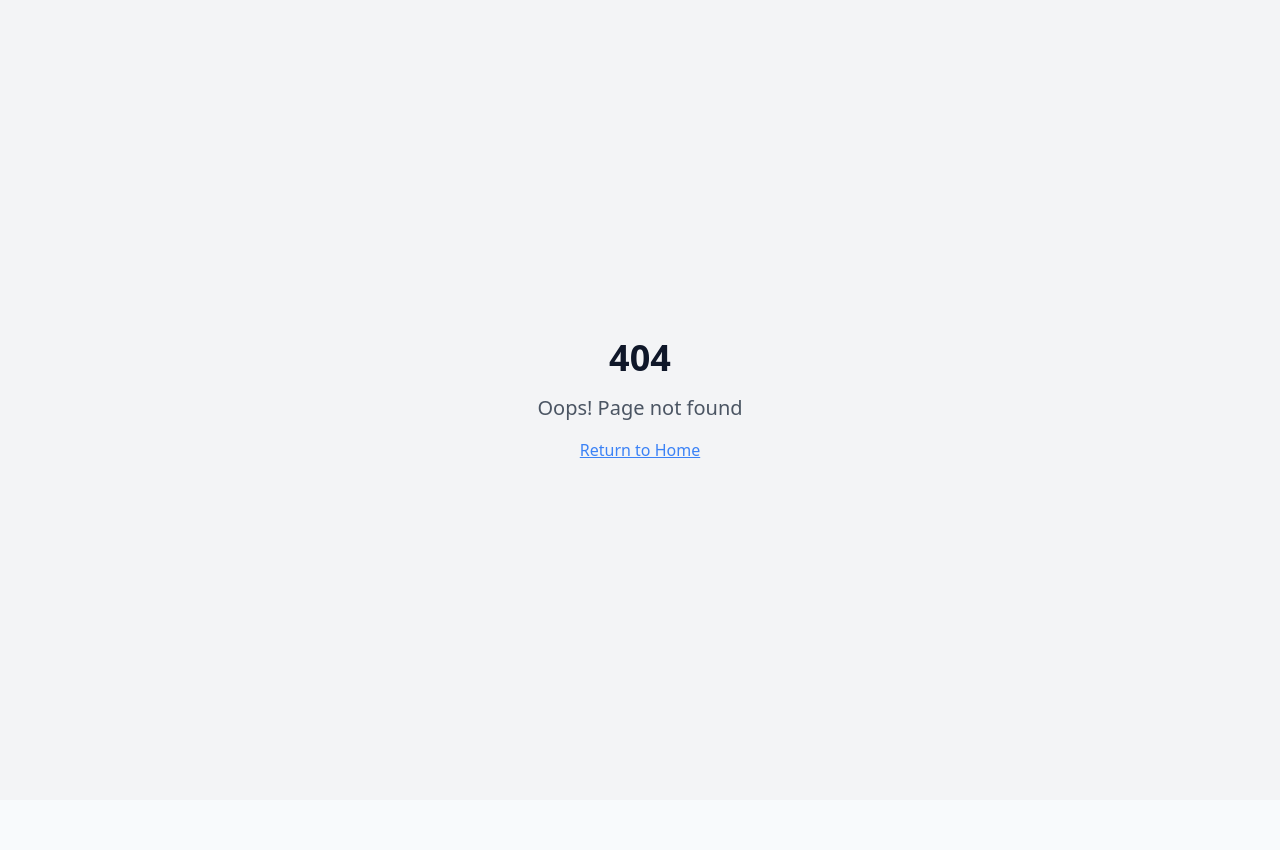
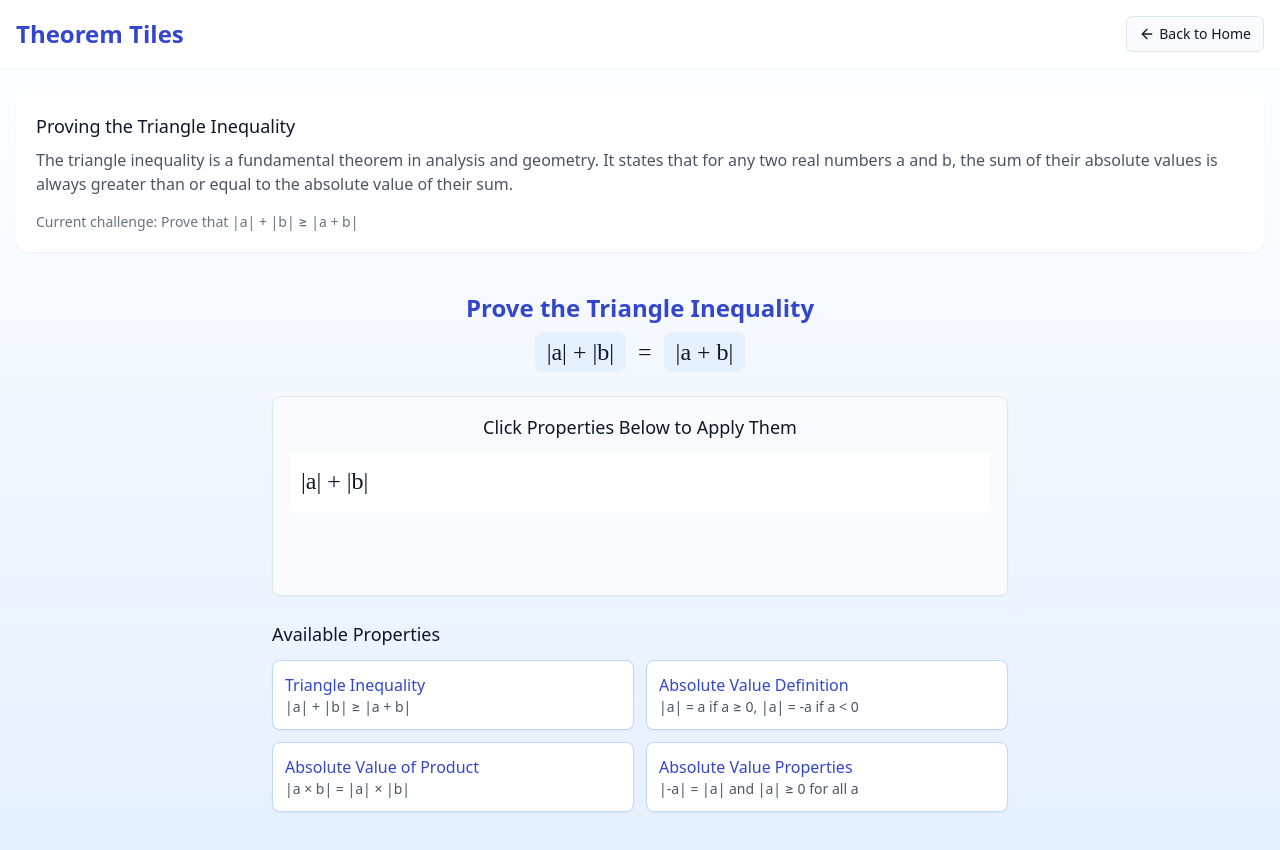
Before and after one commit to jacobsus7/theorem-tiles-interactive, a React (Vite) app: page /triangle-inequality in a window 1280 px wide. Before the commit this address had no page. Before the commit the page ends 800 px from the top, so only its background shows below. Built offline with nearby package versions, Linux system fonts and the light colour scheme.

Commit message:
Add theorem completion validation and triangle inequality theorem
- Validate theorem completion after each step.
- Add a new theorem for the triangle inequality.
- Include necessary inequality axioms.

```diff
--- a/src/App.tsx
+++ b/src/App.tsx
@@ -7,6 +7,7 @@ import { BrowserRouter, Routes, Route } from "react-router-dom";
 import Index from "./pages/Index";
 import NotFound from "./pages/NotFound";
 import InverseProductTheorem from "./pages/InverseProductTheorem";
+import TriangleInequality from "./pages/TriangleInequality";
 
 const queryClient = new QueryClient();
 
@@ -19,6 +20,7 @@ const App = () => (
         <Routes>
           <Route path="/" element={<Index />} />
           <Route path="/inverse-product" element={<InverseProductTheorem />} />
+          <Route path="/triangle-inequality" element={<TriangleInequality />} />
           {/* ADD ALL CUSTOM ROUTES ABOVE THE CATCH-ALL "*" ROUTE */}
           <Route path="*" element={<NotFound />} />
         </Routes>
--- a/src/data/theorems.ts
+++ b/src/data/theorems.ts
@@ -1,3 +1,4 @@
+
 import { Theorem, Property } from "../types/theorem";
 
 // Define the available properties (axioms)
@@ -37,6 +38,31 @@ export const properties: Property[] = [
     name: "Associative Property of Multiplication",
     description: "a × (b × c) = (a × b) × c",
   },
+  {
+    id: "mult_identity",
+    name: "Multiplicative Identity",
+    description: "a × 1 = a and 1 × a = a",
+  },
+  {
+    id: "triangle_inequality",
+    name: "Triangle Inequality",
+    description: "|a| + |b| ≥ |a + b|",
+  },
+  {
+    id: "abs_definition",
+    name: "Absolute Value Definition",
+    description: "|a| = a if a ≥ 0, |a| = -a if a < 0",
+  },
+  {
+    id: "abs_mult",
+    name: "Absolute Value of Product",
+    description: "|a × b| = |a| × |b|",
+  },
+  {
+    id: "abs_properties",
+    name: "Absolute Value Properties",
+    description: "|-a| = |a| and |a| ≥ 0 for all a",
+  },
 ];
 
 // Define our theorems
@@ -56,6 +82,17 @@ export const theorems: Theorem[] = [
     initialExpression: "a×b×(a^-1)×(b^-1)",
     targetExpression: "1",
     availableProperties: properties,
+    steps: [],
+    isComplete: false,
+  },
+  {
+    id: "triangle_inequality",
+    title: "Prove the Triangle Inequality",
+    initialExpression: "|a| + |b|",
+    targetExpression: "|a + b|",
+    availableProperties: properties.filter(p =>
+      ["triangle_inequality", "abs_definition", "abs_mult", "abs_properties"].includes(p.id)
+    ),
     steps: [],
     isComplete: false,
   },
@@ -131,24 +168,40 @@ export const applyProperty = (
     };
   }
 
-  if (expression === "a×1×(a^-1)" && propertyId === "mult_comm") {
+  if (expression === "a×1×(a^-1)" && propertyId === "mult_identity") {
     return {
-      newExpression: "a×(a^-1)×1",
-      explanation: "Applied commutativity of multiplication to reorder terms"
+      newExpression: "a×(a^-1)",
+      explanation: "Applied multiplicative identity: a×1 = a"
     };
   }
 
-  if (expression === "a×(a^-1)×1" && propertyId === "mult_inverse") {
+  if (expression === "a×(a^-1)" && propertyId === "mult_inverse") {
     return {
-      newExpression: "1×1",
+      newExpression: "1",
       explanation: "Applied multiplicative inverse: a×(a^-1) = 1"
     };
   }
 
-  if (expression === "1×1" && propertyId === "mult_inverse") {
+  // Fix for 1×1 = 1
+  if (expression === "1×1" && propertyId === "mult_identity") {
     return {
       newExpression: "1",
       explanation: "Applied multiplicative identity: 1×1 = 1"
+    };
+  }
+
+  // Triangle inequality theorem
+  if (expression === "|a| + |b|" && propertyId === "triangle_inequality") {
+    return {
+      newExpression: "≥ |a + b|",
+      explanation: "Applied triangle inequality: |a| + |b| ≥ |a + b|"
+    };
+  }
+
+  if (expression === "≥ |a + b|" && propertyId === "abs_properties") {
+    return {
+      newExpression: "|a + b|",
+      explanation: "Proved the inequality holds for all real numbers a and b"
     };
   }
 
--- a/src/pages/Index.tsx
+++ b/src/pages/Index.tsx
@@ -22,7 +22,7 @@ const Index = () => {
             Continue until you've proven the theorem.
           </p>
 
-          <div className="grid gap-4 md:grid-cols-2 mt-6">
+          <div className="grid gap-4 md:grid-cols-3 mt-6">
             <Link to="/" className="bg-mathBlue-50 rounded-lg p-4 hover:bg-mathBlue-100 transition-colors">
               <h3 className="font-medium mb-2">Double Negation</h3>
               <p className="text-sm text-gray-600">Prove that -(-1) = 1</p>
@@ -31,6 +31,11 @@ const Index = () => {
             <Link to="/inverse-product" className="bg-mathBlue-50 rounded-lg p-4 hover:bg-mathBlue-100 transition-colors">
               <h3 className="font-medium mb-2">Multiplicative Inverse Product</h3>
               <p className="text-sm text-gray-600">Prove that a×b×(a^-1)×(b^-1) = 1</p>
+            </Link>
+
+            <Link to="/triangle-inequality" className="bg-mathBlue-50 rounded-lg p-4 hover:bg-mathBlue-100 transition-colors">
+              <h3 className="font-medium mb-2">Triangle Inequality</h3>
+              <p className="text-sm text-gray-600">Prove that |a| + |b| ≥ |a + b|</p>
             </Link>
           </div>
         </div>
--- /dev/null
+++ b/src/pages/TriangleInequality.tsx
@@ -0,0 +1,46 @@
+
+import React from 'react';
+import TheoremProver from '@/components/TheoremProver';
+import { theorems } from '@/data/theorems';
+import { Button } from '@/components/ui/button';
+import { ArrowLeft } from 'lucide-react';
+import { Link } from 'react-router-dom';
+
+const TriangleInequality = () => {
+  // Get the third theorem (index 2) which is our triangle inequality theorem
+  const triangleTheorem = theorems[2];
+
+  return (
+    <div className="min-h-screen bg-gradient-to-b from-white to-mathBlue-100">
+      <nav className="bg-white shadow-sm py-4">
+        <div className="container mx-auto flex justify-between items-center">
+          <h1 className="text-xl md:text-2xl font-bold text-mathBlue-600">Theorem Tiles</h1>
+          <Link to="/">
+            <Button variant="outline" size="sm" className="flex items-center gap-1">
+              <ArrowLeft className="h-4 w-4" />
+              Back to Home
+            </Button>
+          </Link>
+        </div>
+      </nav>
+
+      <main className="container mx-auto py-6">
+        <div className="bg-white rounded-xl shadow-sm p-5 mb-6">
+          <h2 className="text-lg font-medium mb-2">Proving the Triangle Inequality</h2>
+          <p className="text-gray-600 mb-4">
+            The triangle inequality is a fundamental theorem in analysis and geometry. It states that
+            for any two real numbers a and b, the sum of their absolute values is always greater than
+            or equal to the absolute value of their sum.
+          </p>
+          <div className="text-sm text-gray-500">
+            <p>Current challenge: <span className="font-medium">Prove that |a| + |b| ≥ |a + b|</span></p>
+          </div>
+        </div>
+
+        <TheoremProver theorem={triangleTheorem} />
+      </main>
+    </div>
+  );
+};
+
+export default TriangleInequality;
```
